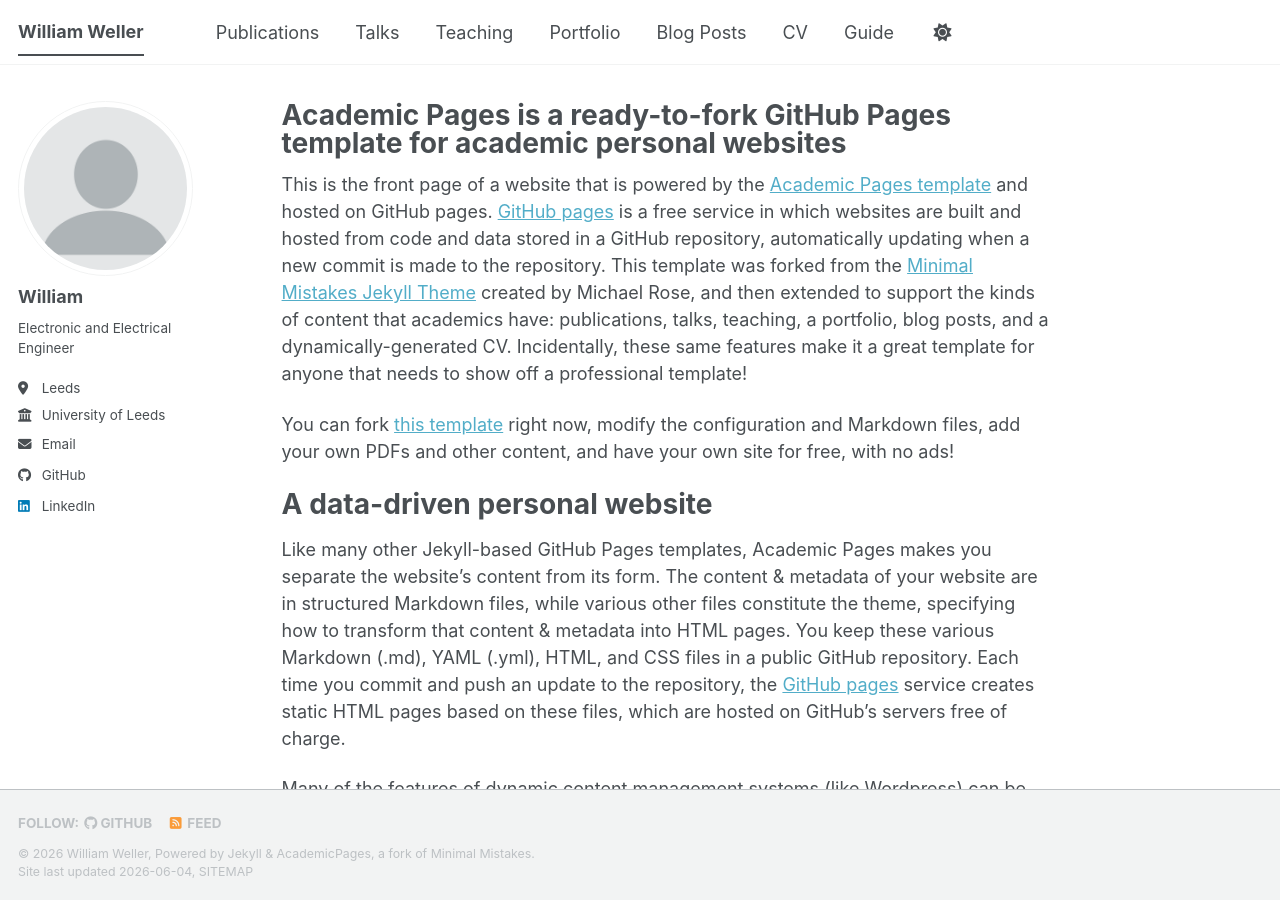
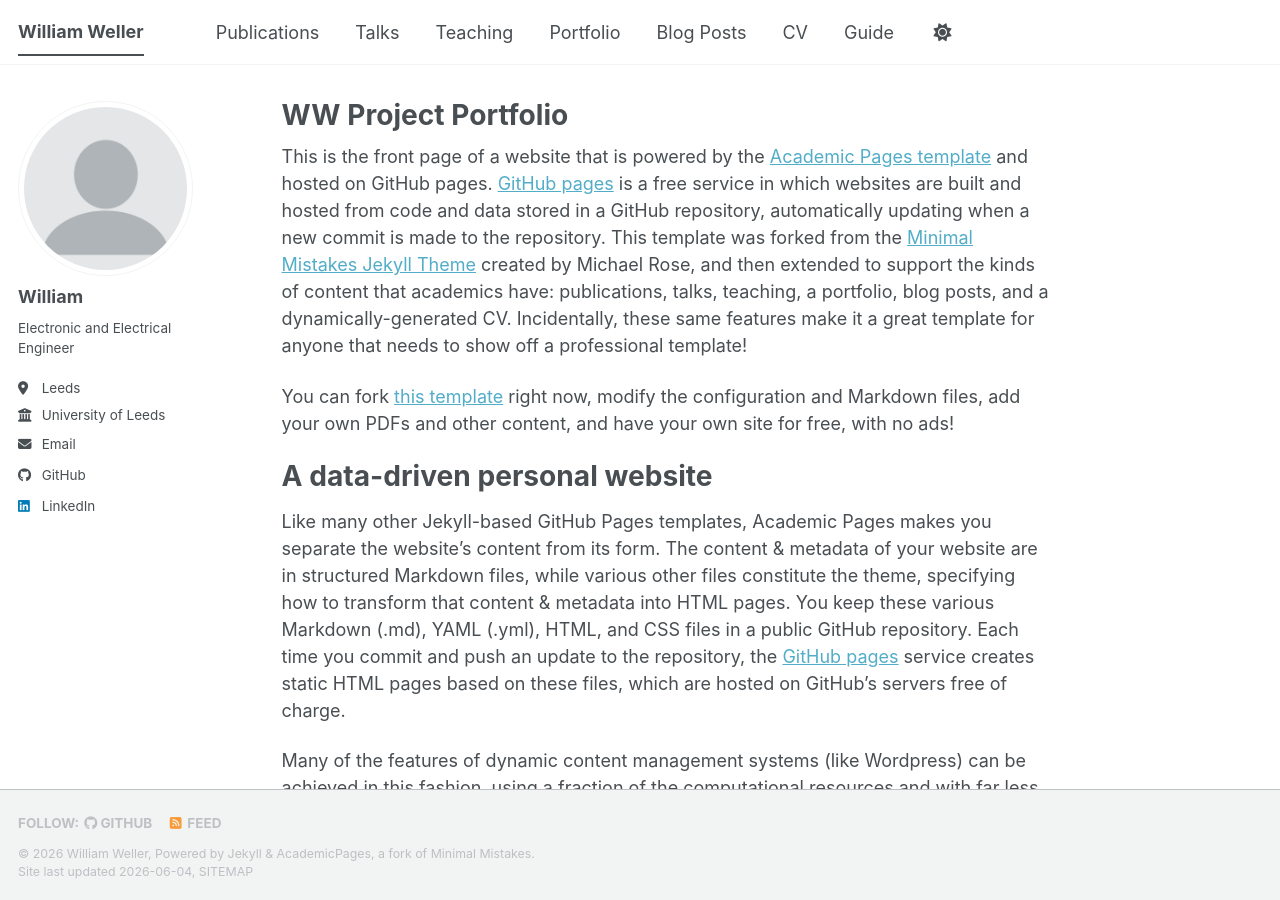
Before and after one commit to m0xwi/m0xwi.github.io, a Jekyll site: the page built from _pages/about.md, in a window 1280 px wide and 900 px high. Built offline with Jekyll 4.4.1, drawn with Linux system fonts in a browser that asks for light colours; a script bundle is joined from its source files by our own code; library files that are not in the unit come from our copies.

Commit message:
Update title of about page to 'WW Project Portfolio'

```diff
--- a/_pages/about.md
+++ b/_pages/about.md
@@ -1,6 +1,6 @@
 ---
 permalink: /
-title: "Academic Pages is a ready-to-fork GitHub Pages template for academic personal websites"
+title: "WW Project Portfolio"
 author_profile: true
 redirect_from:
   - /about/
```
